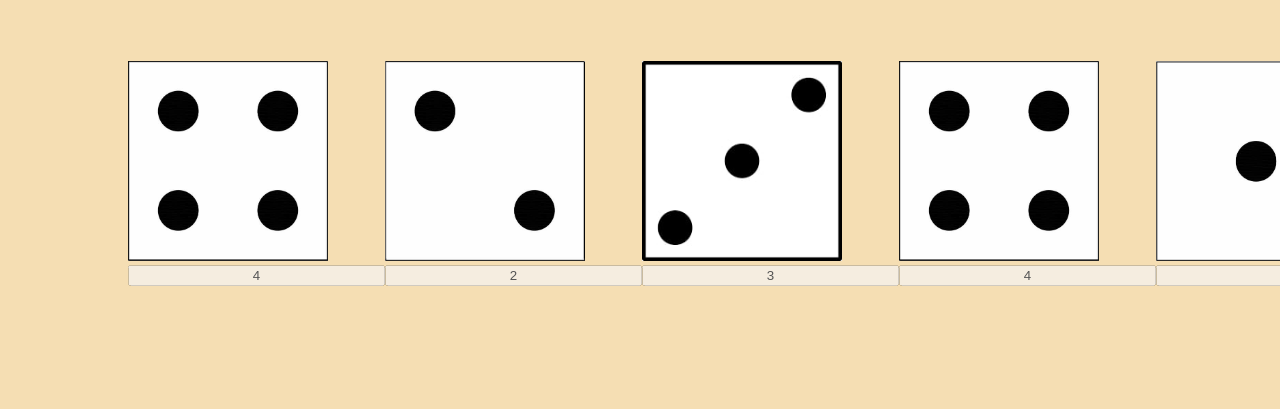
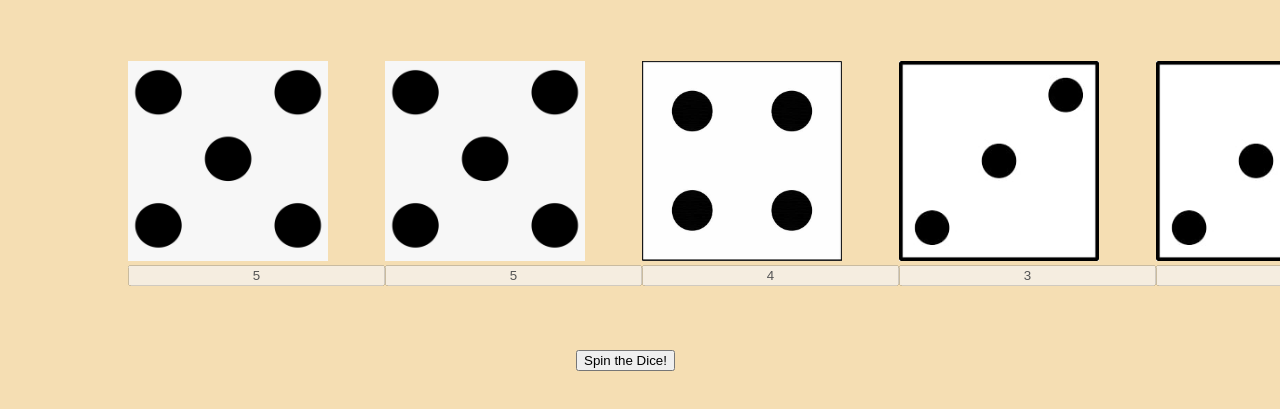
Before and after one commit to JakubZahora/WebProgramming, a plain HTML site: page diceRoller/diceRoller.html in a window 1280 px wide. Shown: the part 61-470 px from the top of the page. Drawn offline with Linux system fonts and the light colour scheme.

Commit message:
Finished DiceRoller

```diff
--- a/diceRoller/diceRoller.css
+++ b/diceRoller/diceRoller.css
@@ -25,3 +25,9 @@ html, body {
 input {
     text-align: center;
 }
+
+.center {
+  margin-top: 5%;
+  position: absolute;
+  left: 45%;
+}
--- a/diceRoller/diceRoller.html
+++ b/diceRoller/diceRoller.html
@@ -30,6 +30,7 @@ Description: This is the a Dice Roller that I am creating for Lab 3.
 
 <!--Hint: <input id="hint-id" type="text" value="" size="120" disabled><br><br>
 Score: <input id="score-id" type="text" value="" size="2" disabled><br><br>-->
+<div class="center"><button onclick="init()">Spin the Dice!</button></div>
 
 </body>
 </html>
--- a/diceRoller/diceRoller.js
+++ b/diceRoller/diceRoller.js
@@ -1,11 +1,6 @@
-var diceRolls = [];
-
 function init() {
 
-  for (var i = 0; i < 6; i++){
-    let roll = Math.floor(Math.random() * 6) + 1;
-    diceRolls.push(roll);
-  }
+  var diceRolls = diceSpin();
   console.log(diceRolls);
   for (var i=0; i < diceRolls.length; i++){
     var dice = document.createElement("img");
@@ -13,7 +8,17 @@ function init() {
     dice.setAttribute("height", "200");
     dice.setAttribute("width", "200");
 
+    document.getElementById("dice"+(i+1)).innerHTML = "";
     document.getElementById("dice"+(i+1)).appendChild(dice);
     document.getElementById("sdice"+(i+1)).value = diceRolls[i];
   }
 }
+
+function diceSpin() {
+  var diceRolls = [];
+  for (var i = 0; i < 6; i++){
+    let roll = Math.floor(Math.random() * 6) + 1;
+    diceRolls.push(roll);
+  }
+  return diceRolls;
+}
```
Also changed, not shown: index.html (+1 -1 lines).
